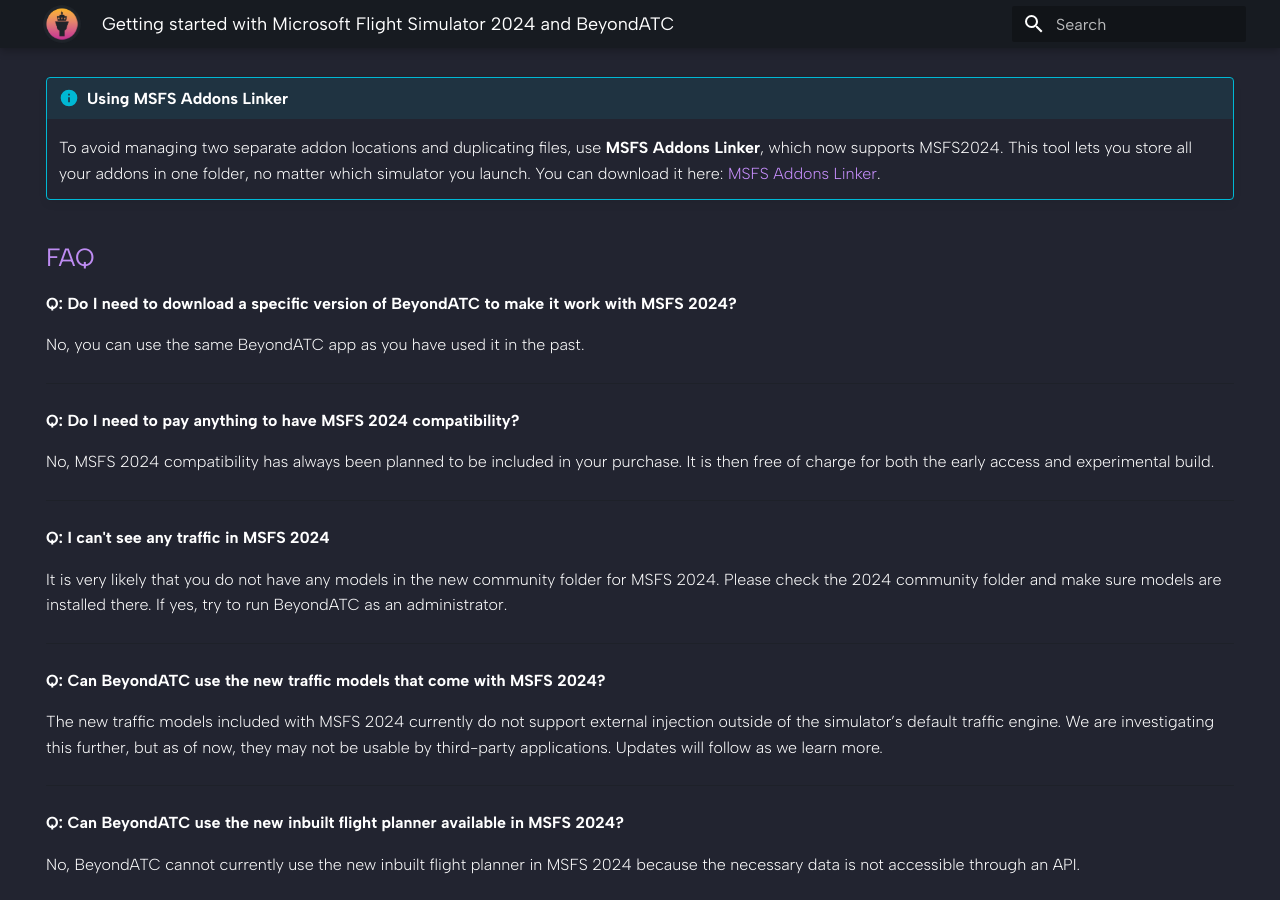
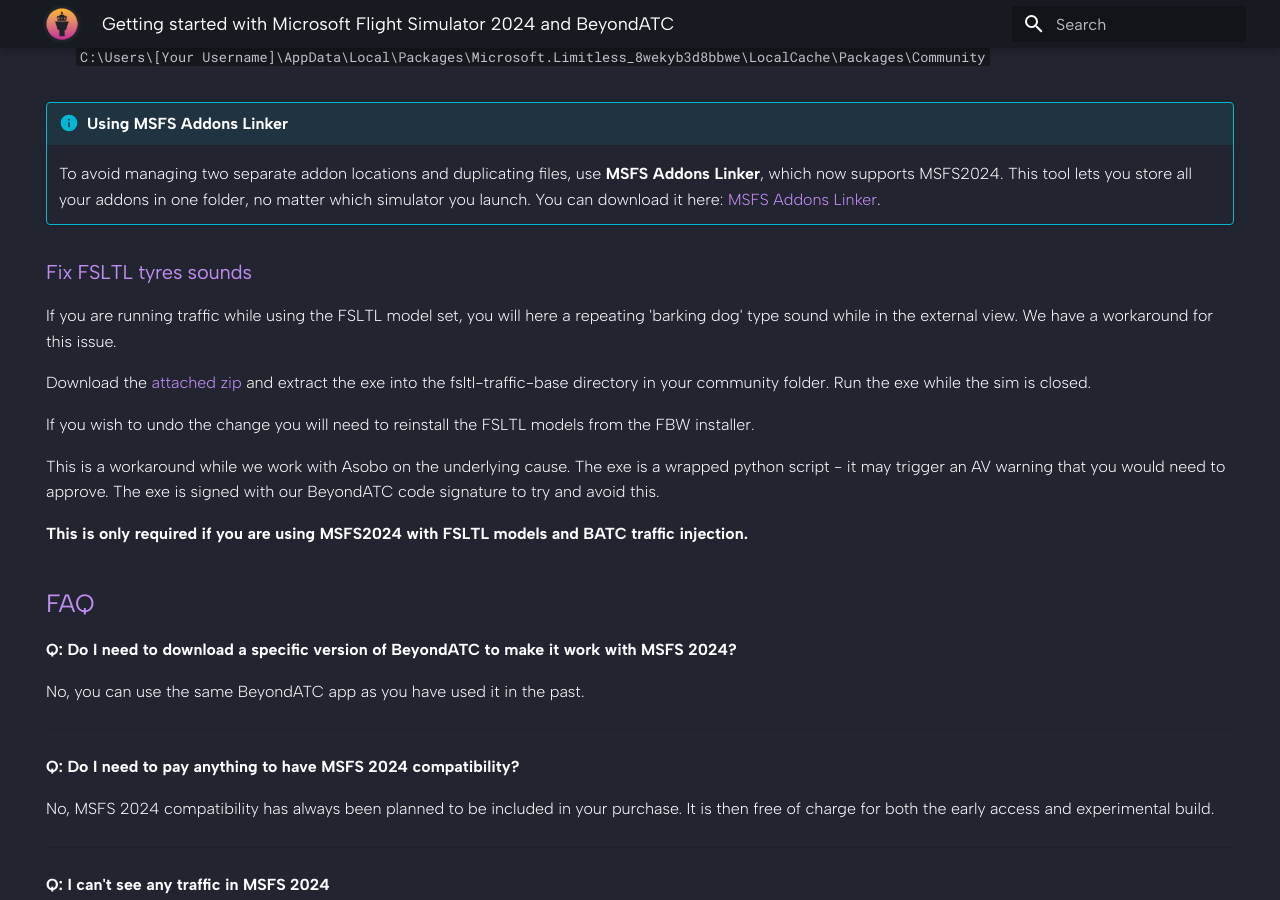
Before and after one commit to BeyondATC/BeyondATC_Wiki, an MkDocs documentation site: the page built from docs/announcements/msfs2024.md, in a window 1280 px wide and 900 px high, scrolled down 1951 px. Built offline with MkDocs 1.6.1 and Material for MkDocs 9.7.7, drawn with Linux system fonts in a browser that asks for light colours; some of the changed text lies outside the part shown.

Commit message:
update known issue

```diff
--- a/docs/announcements/msfs2024.md
+++ b/docs/announcements/msfs2024.md
@@ -19,7 +19,7 @@ Before diving in, **please review the following known limitations when using Bey
 
 - **Traffic model issues**:
     - **FSLTL and AIG Models**: The current MSFS 2024 build has known issues with animations and lights for FSLTL and AIG traffic models. Both teams are actively working on fixes.
-    - **FSLTL tyres sound**: In external views, FSLTL models may produce a tyre sound, as if aircraft are continuously landing. This issue is being investigated.
+    - **FSLTL tyres sound**: In external views, FSLTL models may produce a tyre sound, as if aircraft are continuously landing. This issue is being investigated. A temporary fix is available below.
 
 - **Included traffic models**:
     - The new traffic models included with MSFS 2024 currently do not support external injection outside of the simulator’s default traffic engine. We are investigating this further, but as of now, they may not be usable by third-party applications. Updates will follow as we learn more.
@@ -76,6 +76,18 @@ Here’s the default location of the community folder for MSFS2024:
 !!! info "Using MSFS Addons Linker"
     To avoid managing two separate addon locations and duplicating files, use **MSFS Addons Linker**, which now supports MSFS2024. This tool lets you store all your addons in one folder, no matter which simulator you launch. You can download it here: [MSFS Addons Linker](https://flightsim.to/file/1572/msfs-addons-linker).
 
+### Fix FSLTL tyres sounds
+
+If you are running traffic while using the FSLTL model set, you will here a repeating 'barking dog' type sound while in the external view. We have a workaround for this issue.
+
+Download the [attached zip](https://discord.com/channels/1082413096045391915/1316526138180374598/1316526735763963955) and extract the exe into the fsltl-traffic-base directory in your community folder. Run the exe while the sim is closed.
+
+If you wish to undo the change you will need to reinstall the FSLTL models from the FBW installer.
+
+This is a workaround while we work with Asobo on the underlying cause. The exe is a wrapped python script - it may trigger an AV warning that you would need to approve. The exe is signed with our BeyondATC code signature to try and avoid this.
+
+**This is only required if you are using MSFS2024 with FSLTL models and BATC traffic injection.**
+
 ## FAQ
 
 **Q: Do I need to download a specific version of BeyondATC to make it work with MSFS 2024?**
```
